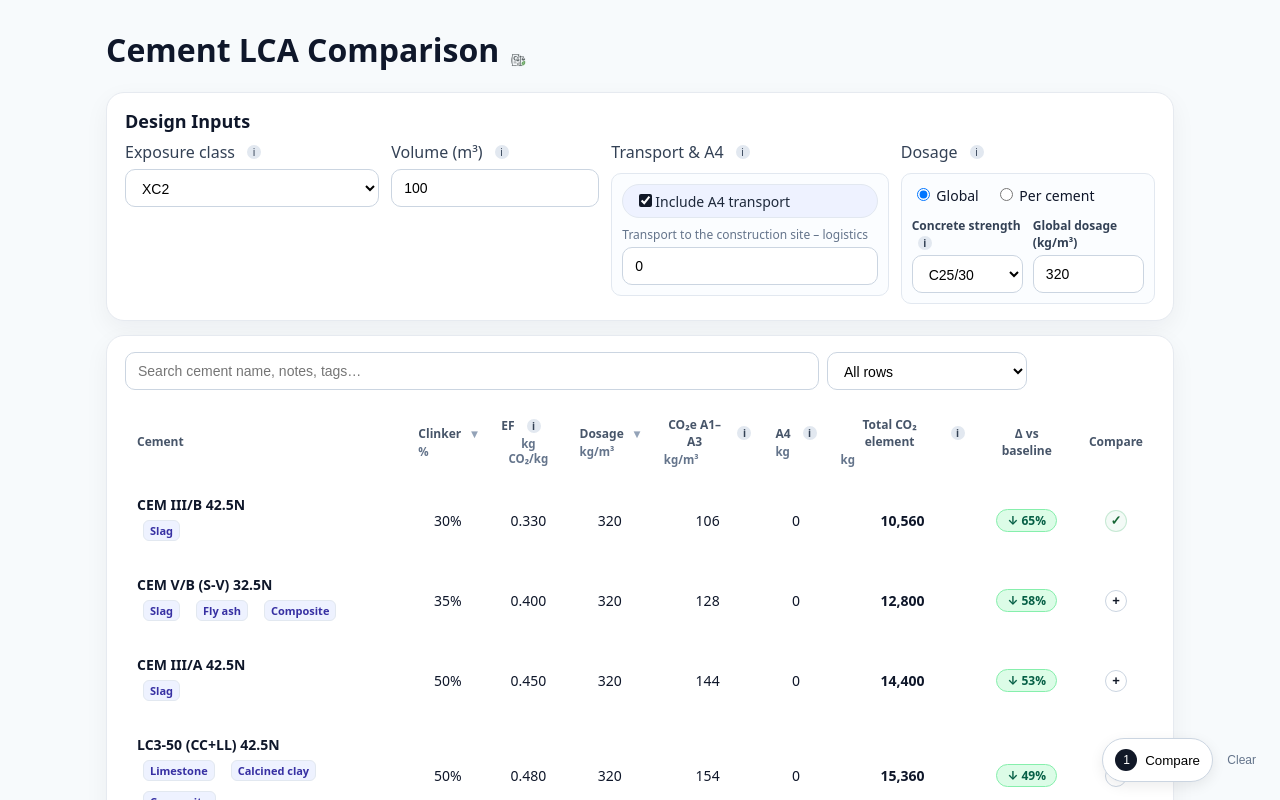
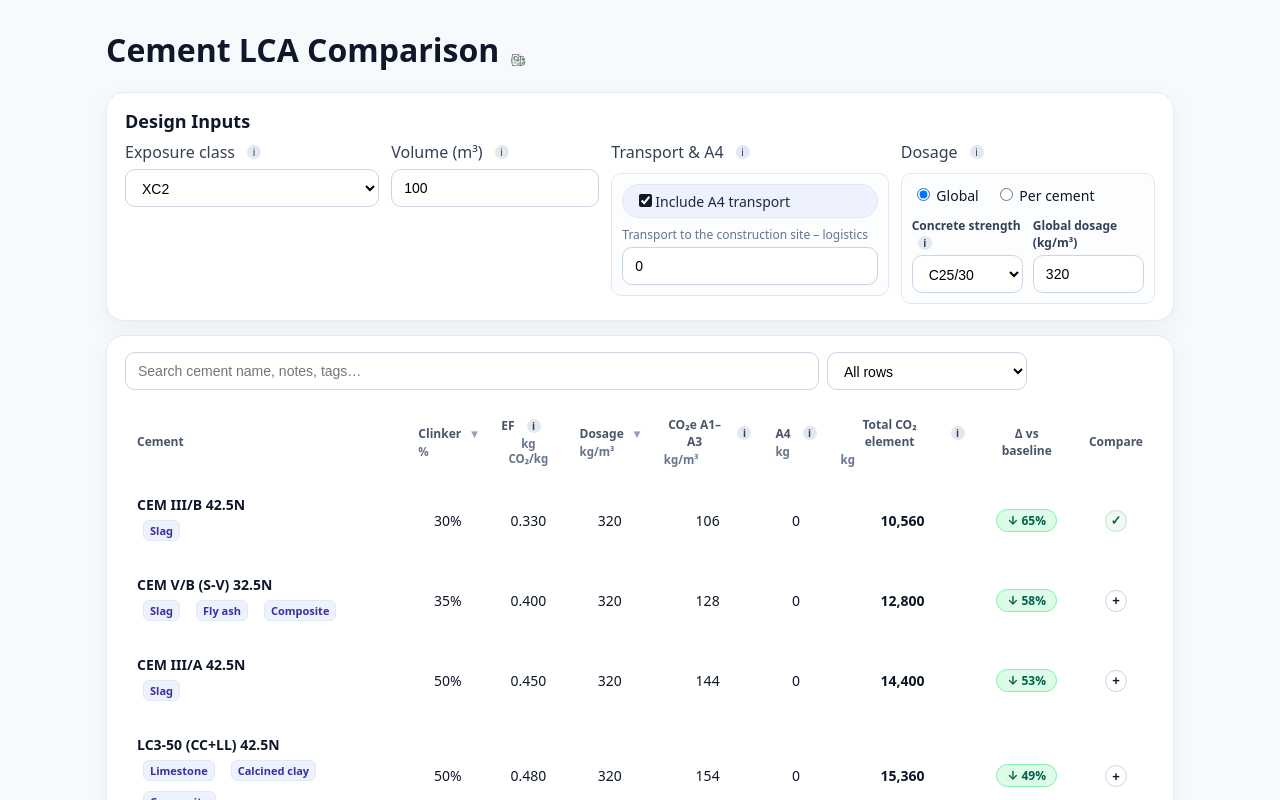
Before and after one commit to MarioSorgente/cement-lca, a Next.js app: page / in a window 1280 px wide. Both pictures are taken after a click on the button 1115 px from the left and 520 px from the top of the page. Shown: the top 800 px of the page. Built offline with nearby package versions, Linux system fonts and the light colour scheme.

Commit message:
Update CompareTray.tsx

```diff
--- a/components/CompareTray.tsx
+++ b/components/CompareTray.tsx
@@ -1,26 +1,45 @@
+// components/CompareTray.tsx
 import React from 'react'
 
-type ItemLite = { id: string; label: string }
+type Item = { id: string; label: string }
 
 type Props = {
-  items: ItemLite[]
+  items: Item[]
+  max: number
   onOpen: () => void
-  onClear?: () => void
+  onRemove: (id: string) => void
+  catalog: Item[]
+  onReplace: (oldId: string, newId: string) => void
 }
 
-export default function CompareTray({ items, onOpen, onClear }: Props) {
-  const count = items.length
+export default function CompareTray({
+  items, max, onOpen, onRemove, catalog, onReplace
+}: Props) {
   return (
-    <div className="cmp-fab" aria-live="polite">
-      <button className="cmp-fab-btn" onClick={onOpen} aria-label="Open compare panel">
-        <span className="cmp-fab-dot">{count}</span>
-        <span>Compare</span>
-      </button>
-      {!!count && onClear && (
-        <button className="cmp-fab-clear" onClick={onClear} aria-label="Clear compare selection">
-          Clear
+    <div className="cmp-tray">
+      <div className="cmp-tray-items">
+        {items.map(x => (
+          <span key={x.id} className="chip">
+            {x.label}
+            <button
+              className="chip-x"
+              onClick={() => onRemove(x.id)}
+              aria-label={`Remove ${x.label}`}
+            >
+              ×
+            </button>
+          </span>
+        ))}
+      </div>
+
+      <div className="cmp-tray-right">
+        <div className="small" style={{ marginRight: 8 }}>
+          {items.length}/{max} selected
+        </div>
+        <button className="btn" onClick={onOpen} disabled={items.length < 2}>
+          Compare
         </button>
-      )}
+      </div>
     </div>
   )
 }
```
